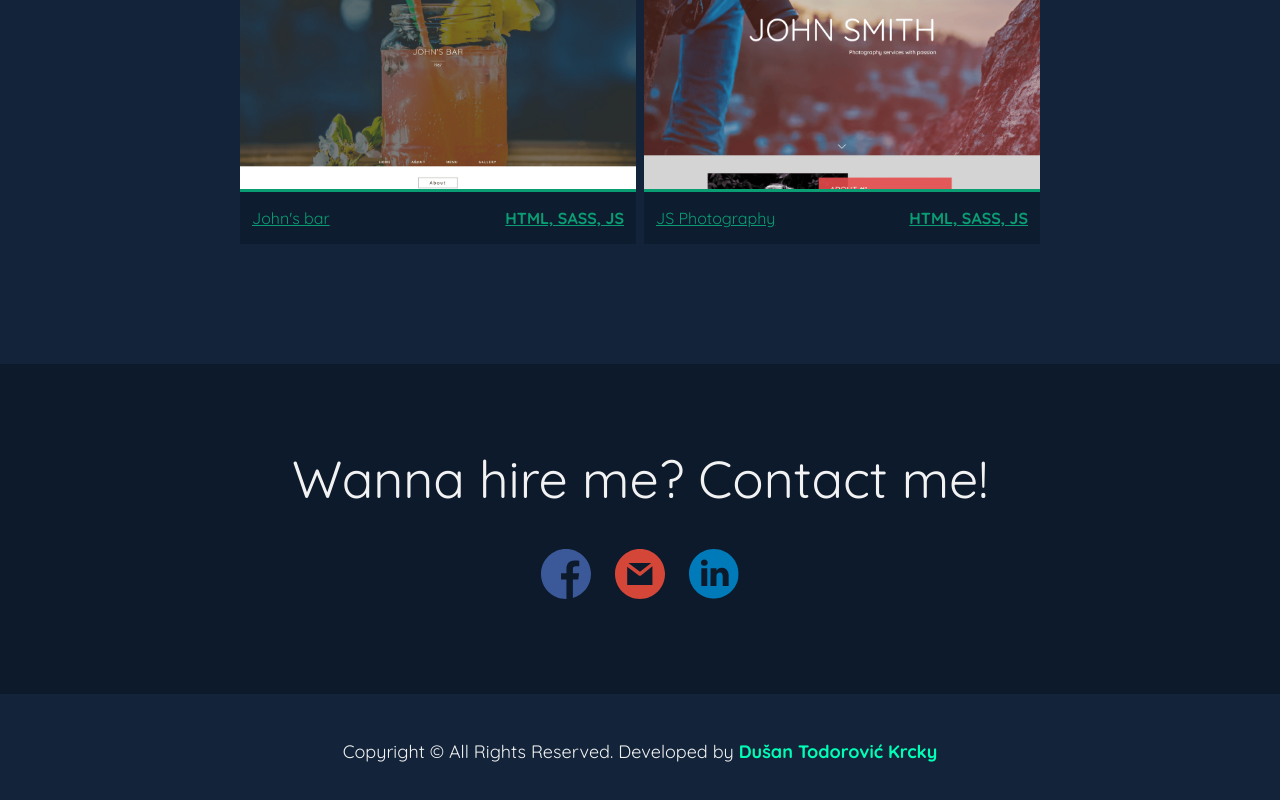
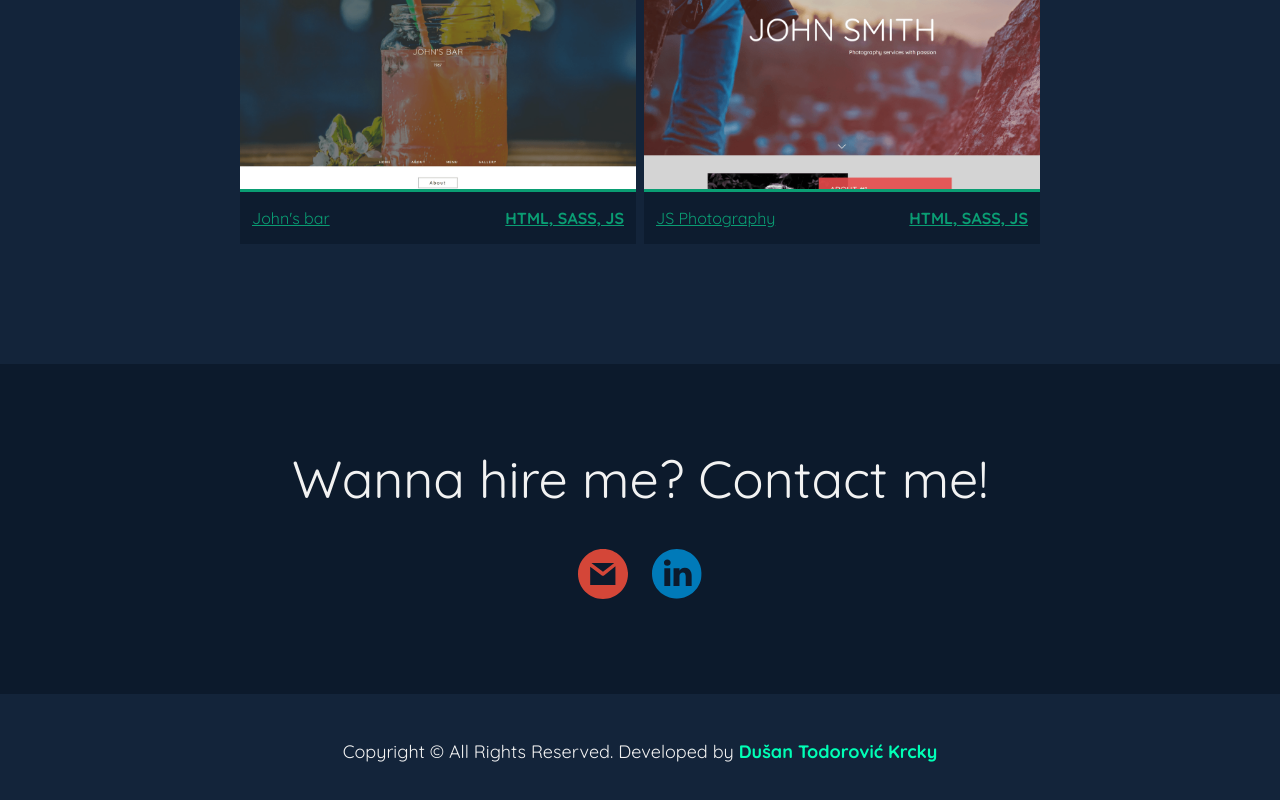
Before and after one commit to krckyboy/krcky.dev, a React (Create React App) app in the folder client/: page / in a window 1280 px wide. Shown: the part 3747-4547 px from the top of the page. Built offline with nearby package versions, Linux system fonts and the light colour scheme.

Commit message:
Removing facebook from <Contact>

```diff
--- a/client/src/sections/Contact.js
+++ b/client/src/sections/Contact.js
@@ -1,7 +1,6 @@
 import React from 'react'
 import styled from 'styled-components'
 import Icon from '../components/icons/icon'
-import facebook from '../components/icons/assets/facebook.svg'
 import gmail from '../components/icons/assets/gmail.svg'
 import linkedin from '../components/icons/assets/linkedin.svg'
 
@@ -56,11 +55,6 @@ const Footer = () => {
 					<p>Wanna hire me? Contact me!</p>
 					<IconContainer>
 						<Icon
-							src={facebook}
-							alt='Facebook'
-							link='https://www.facebook.com/profile.php?id=100005125035371'
-						/>
-						<Icon
 							src={gmail}
 							alt='Gmail'
 							link='mailto:dusan.todorovic.2016@gmail.com'
```
